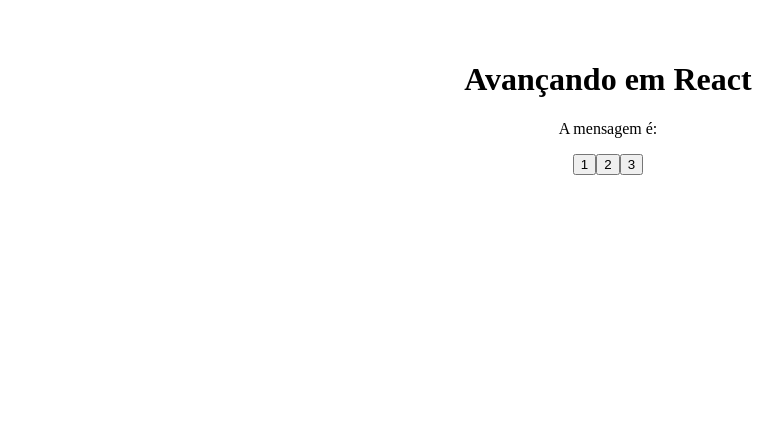
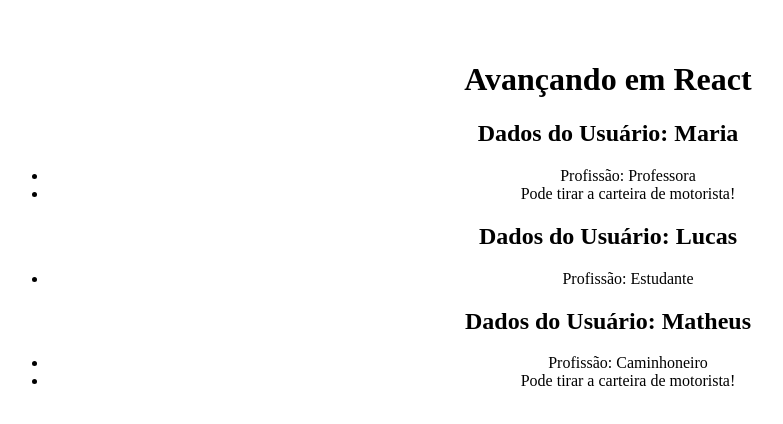
Before and after one commit to zagvii/React-Curso, a React (Vite) app in the folder advance/: page / in a window 1280 px wide. Shown: the top 424 px of the page, without its empty margins (32-815 px from the left). Built offline with nearby package versions, Linux system fonts and the light colour scheme.

Commit message:
tarefa-Users

```diff
--- a/advance/src/App.jsx
+++ b/advance/src/App.jsx
@@ -1,8 +1,9 @@
-import { useState } from 'react'
+// import { useState } from 'react'
 import './App.css'
-import Message from './components/Message';
-import ChangeMessageState from './components/ChangeMessageState';
 
+import UsersDetail from './components/usersDetail'
+// import Message from './components/Message';
+// import ChangeMessageState from './components/ChangeMessageState';
 // import ExecuteFunction from './components/ExecuteFunction'
 // import Container from './components/Container'
 // import CarDetails from './components/CarDetails'
@@ -22,13 +23,19 @@
 
   function showMessage() {
     console.log("Mensagem do componente pai!")
-  } */
+  }
 
   const [message, setMessage] = useState ("");
 
   const handleMessage = (msg) => {
     setMessage(msg)
-  }
+  } */
+
+  const users = [
+    {id: 1, name: "Maria", age: 23, profession: "Professora"},
+    {id: 2, name: "Lucas", age: 12, profession: "Estudante"},
+    {id: 3, name: "Matheus", age: 34, profession: "Caminhoneiro"},
+  ]
 
   return (
     <>
@@ -61,12 +68,15 @@
       </Container>
       -- Funções no prop
       <ExecuteFunction myFunction={showMessage}/>
+      -- State Lift
+        -- Componente que consome o dado
+      <Message msg={message} />
+        -- Componente que altera o dado
+      <ChangeMessageState handleMessage={handleMessage} />
       */}
-      {/* State Lift */}
-        {/* Componente que consome o dado */}
-      <Message msg={message} />
-        {/* Componente que altera o dado */}
-      <ChangeMessageState handleMessage={handleMessage} />
+      {users.map((user) => (
+        <UsersDetail key={user.id} name={user.name} age={user.age} profession={user.profession} />
+      ))}
     </>
   )
 }
--- /dev/null
+++ b/advance/src/components/UsersDetail.jsx
@@ -0,0 +1,13 @@
+const UsersDetail = (props) => {
+  return (
+    <>
+        <h2>Dados do Usuário: {props.name}</h2>
+        <ul>
+            <li>Profissão: {props.profession}</li>
+            {props.age > 18 && <li>Pode tirar a carteira de motorista!</li>}
+        </ul>
+    </>
+  )
+}
+
+export default UsersDetail
```
